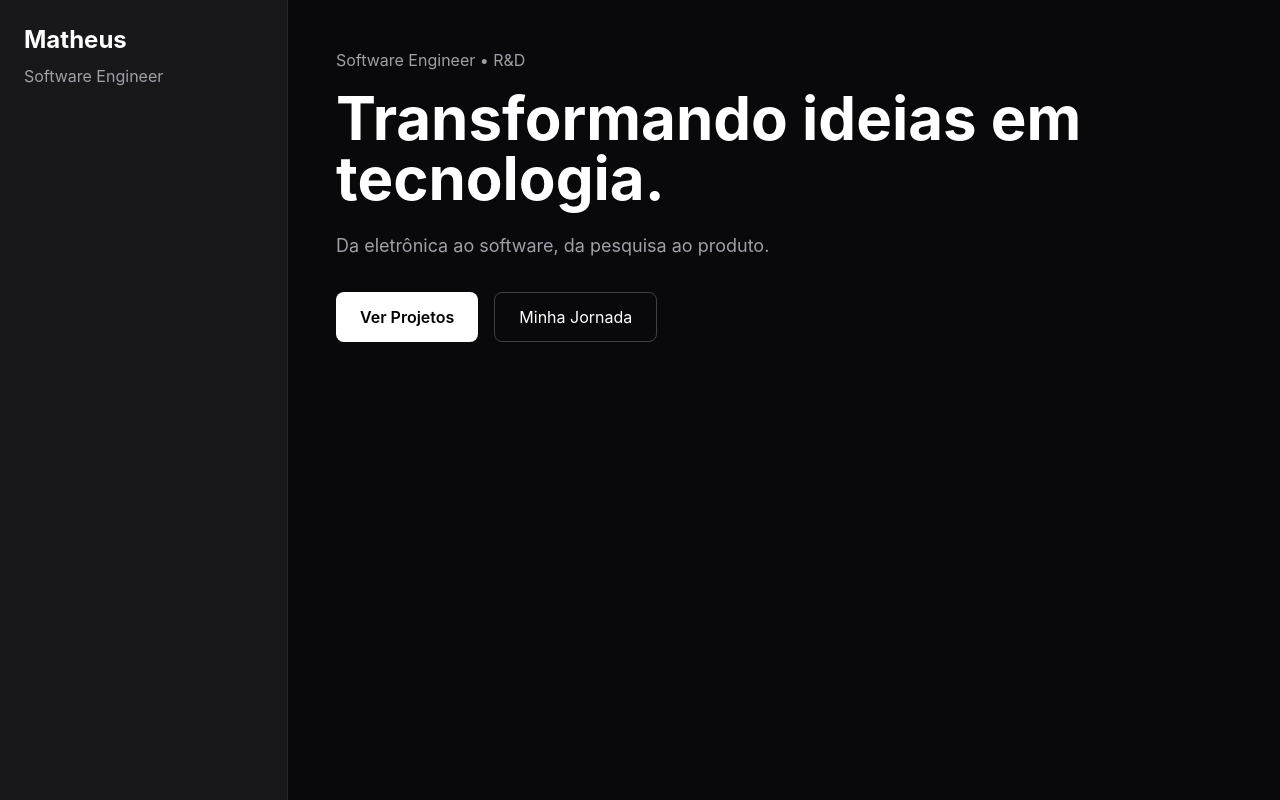
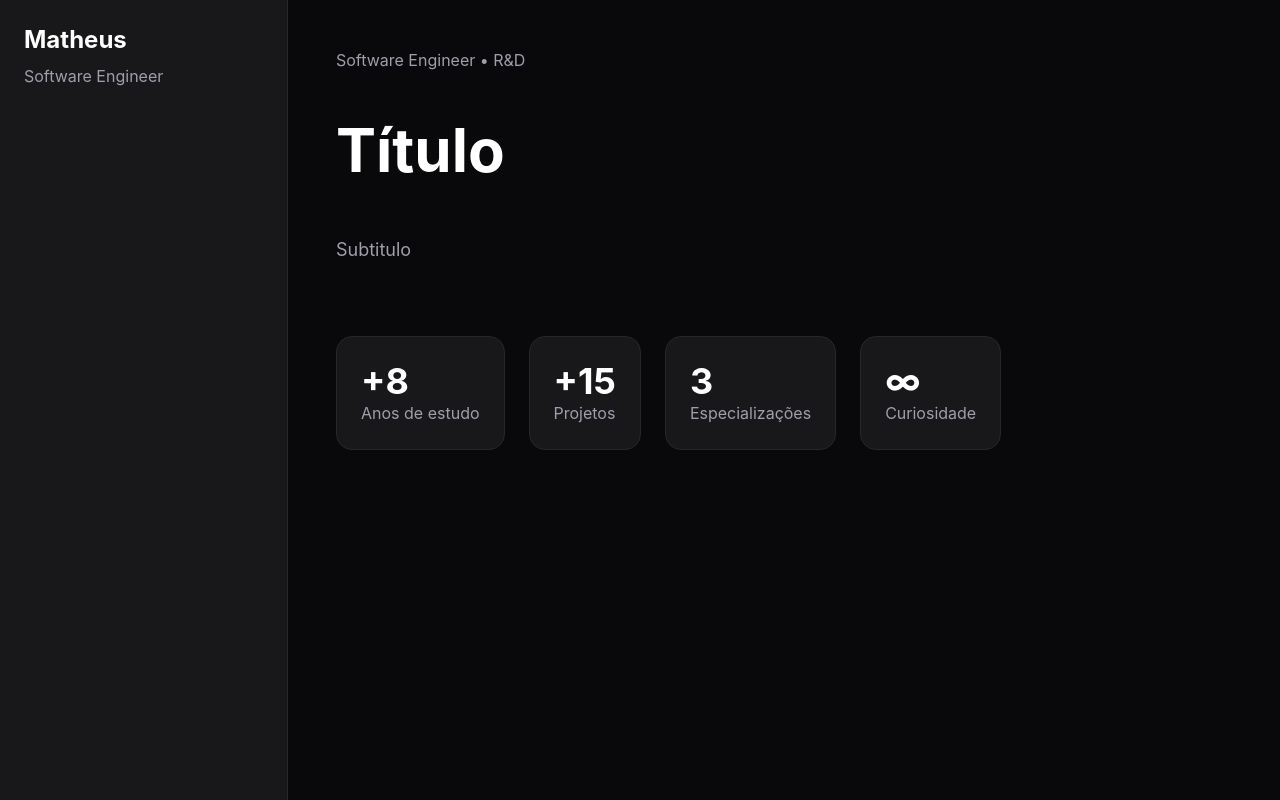
Before and after one commit to matheusfreitastech/portfolio, a React (Vite) app in the folder frontend/: page / in a window 1280 px wide. Built offline with nearby package versions, Linux system fonts and the light colour scheme.

Commit message:
feat: first components created

```diff
--- a/frontend/src/components/Hero.tsx
+++ /dev/null
@@ -1,54 +0,0 @@
-type HeroProps = {
-  title: string;
-  subtitle: string;
-};
-
-function Hero({
-  title,
-  subtitle,
-}: HeroProps) {
-  return (
-    <section className="flex-1 p-12">
-      <span className="text-zinc-400">
-        Software Engineer • R&D
-      </span>
-
-      <h1 className="mt-4 text-6xl font-bold max-w-4xl">
-        {title}
-      </h1>
-
-      <p className="mt-6 max-w-2xl text-lg text-zinc-400">
-        {subtitle}
-      </p>
-
-      <div className="mt-8 flex gap-4">
-        <button
-          className="
-            rounded-lg
-            bg-white
-            px-6
-            py-3
-            text-black
-            font-semibold
-          "
-        >
-          Ver Projetos
-        </button>
-
-        <button
-          className="
-            rounded-lg
-            border
-            border-zinc-700
-            px-6
-            py-3
-          "
-        >
-          Minha Jornada
-        </button>
-      </div>
-    </section>
-  );
-}
-
-export default Hero;
--- /dev/null
+++ b/frontend/src/components/Hero/Hero.tsx
@@ -0,0 +1,32 @@
+import HeroStats from "./HeroStats";
+
+type HeroProps = {
+  title: string;
+  subtitle: string;
+};
+
+function Hero({title,subtitle,}: HeroProps) {
+  return (
+    <section className="flex
+        flex-col
+        gap-8
+        flex-1
+        p-12">
+      <span className="text-zinc-400">
+        Software Engineer • R&D
+      </span>
+
+      <h1 className="mt-4 text-6xl font-bold max-w-4xl">
+        {title}
+      </h1>
+
+      <p className="mt-6 max-w-2xl text-lg text-zinc-400">
+        {subtitle}
+      </p>
+
+      <HeroStats/>
+    </section>
+  );
+}
+
+export default Hero;
--- /dev/null
+++ b/frontend/src/components/Hero/HeroButtons.tsx
@@ -0,0 +1,40 @@
+function HeroButtons() {
+    return (
+     <div className="flex gap-4">
+        <button
+          className="
+            rounded-lg
+            bg-purple-600
+            px-6
+            py-3
+            text-black
+            font-semibold
+            inline-flex
+            items-center
+            focus:ring
+            transition hover:bg-purple-400
+            active:bg-purple-200
+          "
+        >
+          Ver Projetos
+            <svg xmlns="http://www.w3.org/2000/svg" viewBox="0 0 24 24" fill="currentColor" class="w-4 h-4 ml-1.5">
+                <path fill-rule="evenodd" d="M16.72 7.72a.75.75 0 0 1 1.06 0l3.75 3.75a.75.75 0 0 1 0 1.06l-3.75 3.75a.75.75 0 1 1-1.06-1.06l2.47-2.47H3a.75.75 0 0 1 0-1.5h16.19l-2.47-2.47a.75.75 0 0 1 0-1.06Z" clip-rule="evenodd" />
+            </svg>
+        </button>
+
+        <button
+          className="
+            rounded-lg
+            border
+            border-zinc-700
+            px-6
+            py-3
+          "
+        >
+          Minha Jornada
+        </button>
+      </div>
+    )
+}
+
+export default HeroButtons;
--- /dev/null
+++ b/frontend/src/components/Hero/HeroStats.tsx
@@ -0,0 +1,44 @@
+import StatCard from "./StatCard";
+
+type Stat = {
+    value: string;
+    label: string;
+};
+
+const stats: Stat[] = [
+    {
+        value: "+8",
+        label: "Anos de estudo",
+    },
+    {
+        value: "+15",
+        label: "Projetos",
+    },
+    {
+        value: "3",
+        label: "Especializações",
+    },
+    {
+        value: "∞",
+        label: "Curiosidade",
+    },
+];
+
+function HeroStats() {
+    return (
+        <div className="mt-10 flex gap-6">
+
+            {stats.map((stat) => (
+
+                <StatCard
+                    value={stat.value}
+                    label={stat.label}
+                />
+
+            ))}
+
+        </div>
+    );
+}
+
+export default HeroStats;
--- /dev/null
+++ b/frontend/src/components/Hero/StatCard.tsx
@@ -0,0 +1,23 @@
+type StatCardProps = {
+  value: string;
+  label: string;
+};
+
+function StatCard({
+  value,
+  label,
+}: StatCardProps) {
+  return (
+    <div className="rounded-2xl
+        border
+        border-zinc-800
+        bg-zinc-900
+        p-6">
+      <h2 className="text-4xl font-bold">{value}</h2>
+
+      <p className="text-zinc-400">{label}</p>
+    </div>
+  );
+}
+
+export default StatCard;
--- a/frontend/src/pages/Home.tsx
+++ b/frontend/src/pages/Home.tsx
@@ -1,14 +1,15 @@
-import Layout from "../components/Layout";
-import Sidebar from "../components/Sidebar";
-import Hero from "../components/Hero";
+import Layout from "../components/Layout/Layout";
+import Sidebar from "../components/Sidebar/Sidebar";
+import Hero from "../components/Hero/Hero";
+import HeroStats from "../components/Hero/HeroStats";
 
 function Home() {
   return (
     <Layout>
       <Sidebar />
        <Hero
-        title="Transformando ideias em tecnologia."
-        subtitle="Da eletrônica ao software, da pesquisa ao produto."
+       title="Título"
+       subtitle="Subtitulo"
       />
     </Layout>
   );
```
Also changed, not shown: frontend/src/components/Layout/Layout.tsx (renamed from frontend/src/components/Layout.tsx), frontend/src/components/Sidebar/Sidebar.tsx (renamed from frontend/src/components/Sidebar.tsx), 1 other file (tests, documents, lock files or other folders).
